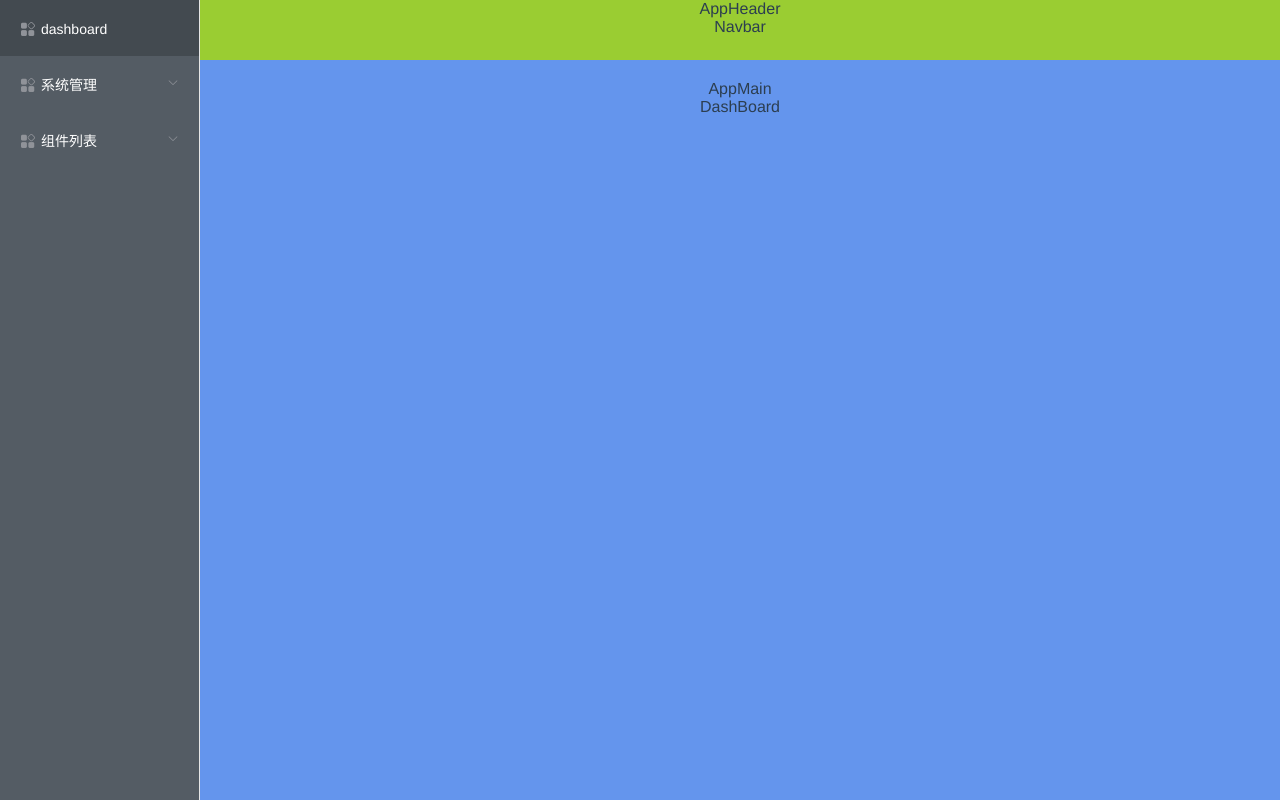
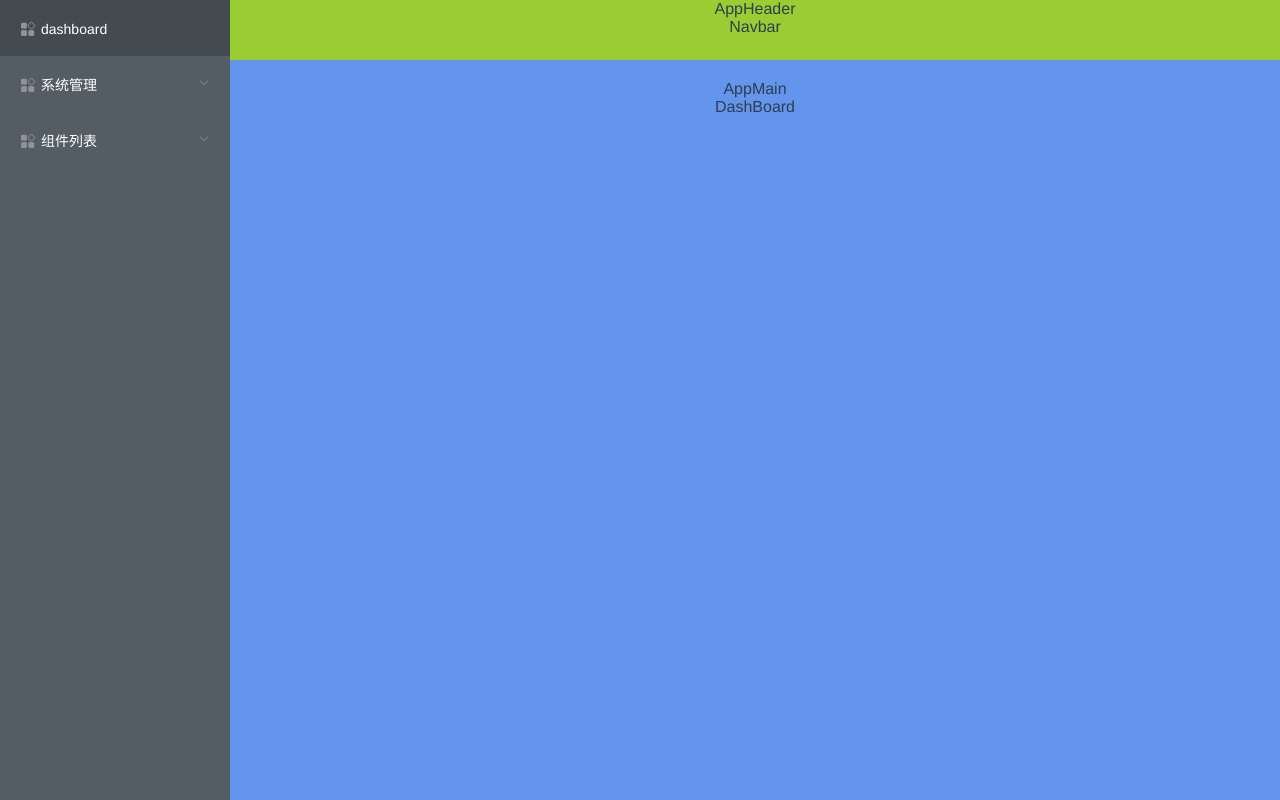
Before and after one commit to chenys297/vue-admin, a Vue app: page /dashoboard in a window 1280 px wide. Built offline with nearby package versions, Linux system fonts and the light colour scheme.

Commit message:
字符aside里的menu无法全部占满aside的问题

```diff
--- a/src/views/Layout/components/Sidebar/index.vue
+++ b/src/views/Layout/components/Sidebar/index.vue
@@ -6,6 +6,7 @@
     :text-color="sidebarTextColor"
     :active-text-color="sidebarActiveTextColor"
     class="sidebar sidebar-container"
+    style="border: none;"
   >
     <SidebarItem v-for="menu of menuList" :key="menu.name" :route="menu" :index="menu.name" />
   </el-menu>
@@ -48,7 +49,7 @@ export default {
 </style>
 <style>
 .sidebar.sidebar-container:not(.el-menu--collapse) {
-  width: 200px;
+  width: 230px;
   min-height: 100%;
 }
 </style>
```
